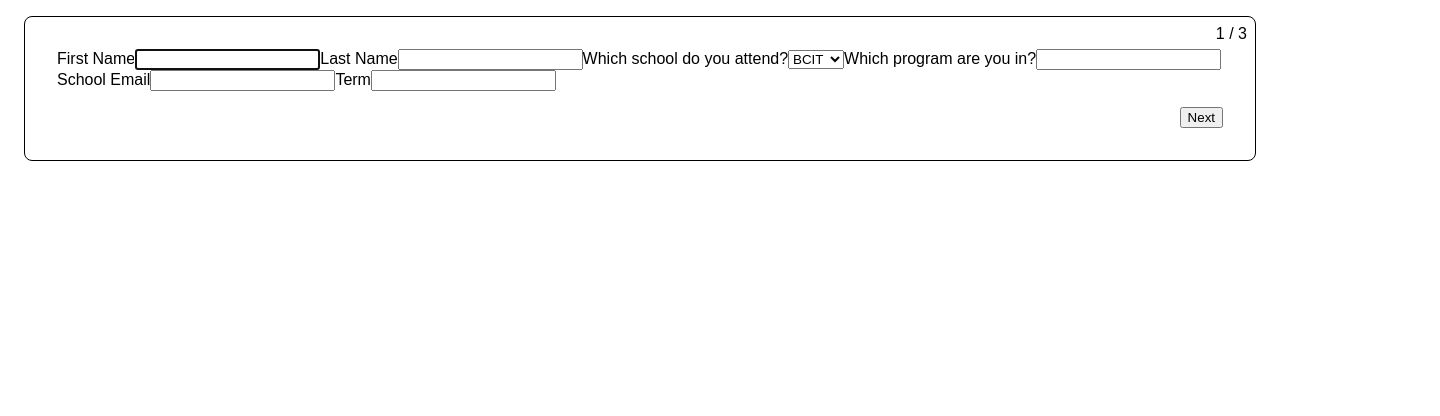
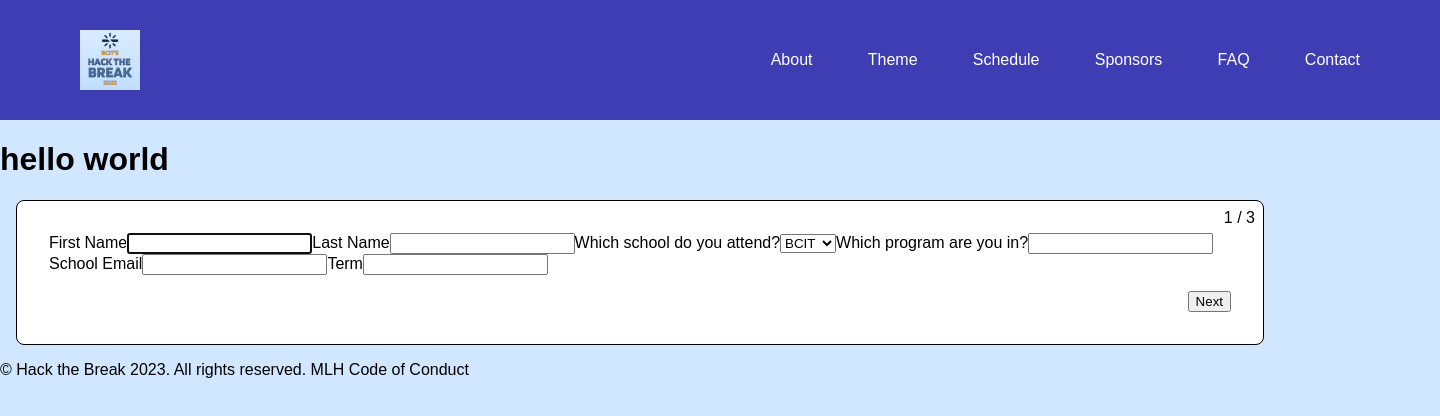
Before and after one commit to jmc37/HackTheBreak, a React (Vite) app: page / in a window 1280 px wide. Shown: the top 416 px of the page, 1440 px wide, since content can reach past the window. Built offline with nearby package versions, Linux system fonts and the light colour scheme.

Commit message:
Add Header and Footer sections

```diff
--- /dev/null
+++ b/src/App.css
@@ -0,0 +1,11 @@
+body {
+    font-family: Arial, Helvetica, sans-serif;
+    padding: 0;
+    margin: 0 auto;
+    font-size: 16px;
+    background-color: #d1e6ff;
+}
+
+a {
+    text-decoration: none;
+}
--- a/src/App.tsx
+++ b/src/App.tsx
@@ -4,6 +4,11 @@ import { AddressForm } from "./AddressForm";
 import { UserForm } from "./UserForm";
 import { useMultistepForm } from "./useMultiStepForm";
 import emailjs from "@emailjs/browser";
+
+import Header from "./components/Header/Header";
+import Footer from "./components/Footer/Footer";
+
+import "./App.css";
 
 //Declare type for form data
 type FormData = {
@@ -118,6 +123,9 @@ function App() {
   }
   return (
     //CSS for form
+    <>
+      <Header />
+      <h1>hello world</h1>
       <div
         style={{
           position: "relative",
@@ -152,6 +160,8 @@ function App() {
           </div>
         </form>
       </div>
+      <Footer/>
+    </>
   );
 }
 
--- /dev/null
+++ b/src/components/Footer/Footer.tsx
@@ -0,0 +1,9 @@
+import React from 'react';
+
+const Footer: React.FC<{}> = () => {
+    return (
+        <div><p>&copy; Hack the Break 2023. All rights reserved. <a>MLH Code of Conduct</a></p></div>
+    )
+}
+
+export default Footer;
--- /dev/null
+++ b/src/components/Header/Header.module.css
@@ -0,0 +1,52 @@
+.header {
+    width: 100vw;
+    background: #3e3db3;
+    padding: 2.625rem 5rem;
+    z-index: 2;
+}
+
+.headerBar {
+    height: 2.25rem;
+    margin: 0 auto;
+    max-width: 1280px;
+    position: relative;
+    display: flex;
+    align-items: center;
+    justify-content: space-between;
+}
+
+.logo-container {
+    display: flex;
+    align-items: center;
+    justify-content: center;
+    cursor: pointer;
+}
+
+.logo {
+    height: 3.75rem;
+    width: auto;
+}
+
+.gnTrigger {
+    position: relative;
+    width: 3em;
+    height: 3em;
+    border: none;
+    outline: 0;
+    background: rgb(0 0 0 / 1);
+    margin-left: auto;
+    cursor: pointer;
+}
+
+.gn {
+    display: flex;
+    list-style: none;
+    flex-direction: row;
+    align-items: center;
+    justify-content: flex-end;
+    gap: 3.45375rem;
+}
+
+.gn a {
+    color: #fff;
+}
--- /dev/null
+++ b/src/components/Header/Header.tsx
@@ -0,0 +1,54 @@
+import React from 'react';
+import styles from './Header.module.css';
+
+import HTBlogo from '../../assets/hackthebreak2022_logo.png';
+import { links } from './anchorTags.json';
+
+type Link = {
+    label: string;
+    href: string;
+    title: string;
+};
+
+const Header: React.FC<{}> = () => {
+    return (
+        <header className={styles.header}>
+            <div className={styles.headerBar}>
+                <a className={styles['logo-container']} href="" title="">
+                    <img
+                        className={styles.logo}
+                        src={HTBlogo}
+                        alt="Hack the Break 2023 Wordmark Logo"
+                    ></img>
+                </a>
+                {/* <button className={styles.gnTrigger}></button> */}
+                <div className={styles.gn}>
+                    {links.map((link: Link) => {
+                        return (
+                            <li key={link.href}>
+                                <a
+                                    href={link.href}
+                                    title={link.title}
+                                >
+                                    {link.label}
+                                </a>
+                            </li>
+                        )
+                    })}
+                </div>
+                {/* <nav className={styles.gn}>
+                    <ul>
+                        <li><a href="" title="">About</a></li>
+                        <li><a href="" title="">Theme</a></li>
+                        <li><a href="" title="">Schedule</a></li>
+                        <li><a href="" title="">Sponsors</a></li>
+                        <li><a href="" title="">FAQ</a></li>
+                        <li><a href="" title="">Contact</a></li>
+                    </ul>
+                </nav> */}
+            </div>
+        </header>
+    )
+}
+
+export default Header;
--- /dev/null
+++ b/src/components/Header/anchorTags.json
@@ -0,0 +1,34 @@
+{
+    "links":[
+        {
+            "label": "About",
+            "href": "home#about",
+            "title": "About us"
+        },
+        {
+            "label": "Theme",
+            "href": "home#theme",
+            "title": "Go to Themes"
+        },
+        {
+            "label": "Schedule",
+            "href": "home#schedule",
+            "title": "Go to Schedule"
+        },
+        {
+            "label": "Sponsors",
+            "href": "home#sponsors",
+            "title": "Go to Sponsors"
+        },
+        {
+            "label": "FAQ",
+            "href": "home#FAQ",
+            "title": "Go to FAQ"
+        },
+        {
+            "label": "Contact",
+            "href": "home#contact",
+            "title": "Contact Us"
+        }
+    ]
+}
```
Also changed, not shown: src/assets/hackthebreak2022_logo.png (added), src/components/Footer/Footer.module.css (added). Lines whose indentation alone changed are shown as unchanged.
